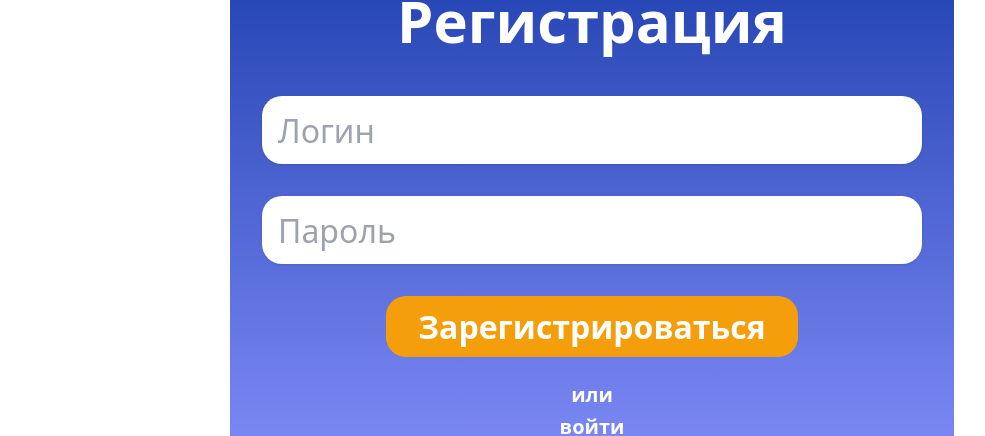
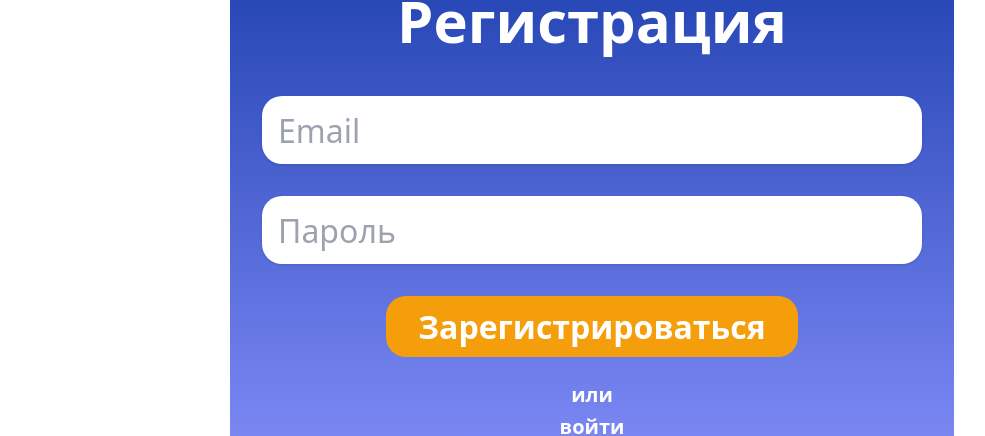
Before and after one commit to vladdan16/spda-afisha, a React (Create React App) app in the folder frontend/: page /entry in a window 1280 px wide. Shown: the part 241-677 px from the top of the page, without its empty margins (48-1033 px from the left). Built offline with nearby package versions, Linux system fonts and the light colour scheme; no server answers.

Commit message:
basic auth

```diff
--- a/frontend/src/pages/EntryPage.tsx
+++ b/frontend/src/pages/EntryPage.tsx
@@ -1,11 +1,35 @@
 import React, { useState } from "react";
 import { Navigation } from "../components/Navigation";
+import {
+  createUserWithEmailAndPassword,
+  signInWithEmailAndPassword,
+} from "firebase/auth";
+import { auth } from "../firebase";
 
 export default function EntryPage() {
   const [isRegistered, setIsRegistered] = useState(false);
+  const [email, setEmail] = useState("");
+  const [password, setPassword] = useState("");
 
   const toggleRegistration = () => {
-    setIsRegistered((was: boolean) => !was);
+    setIsRegistered((was) => !was);
+  };
+
+  const handleAuth = async (event: React.FormEvent<HTMLFormElement>) => {
+    event.preventDefault();
+    try {
+      if (isRegistered) {
+        const res = await signInWithEmailAndPassword(auth, email, password);
+        console.log("Logged in successfully!");
+        console.log(res);
+      } else {
+        const res = await createUserWithEmailAndPassword(auth, email, password);
+        console.log("Registered successfully!");
+        console.log(res);
+      }
+    } catch (error) {
+      console.error("Authentication error: ", error);
+    }
   };
 
   return (
@@ -17,35 +41,47 @@ export default function EntryPage() {
             <div className="text-white text-[58px] font-semibold font-Montserrat mb-8">
               {isRegistered ? "Вход" : "Регистрация"}
             </div>
-            <div className="relative mb-8 w-full">
+            <form
+              onSubmit={handleAuth}
+              className="w-full flex flex-col items-center"
+            >
+              <div className="mb-8 w-full">
                 <input
-                type="text"
+                  type="email"
                   className="w-full h-[68px] bg-white rounded-[20px] shadow p-4 text-black text-opacity-50 text-[32px] font-medium font-Montserrat"
-                placeholder="Логин"
+                  placeholder="Email"
+                  value={email}
+                  onChange={(e) => setEmail(e.target.value)}
                 />
               </div>
-            <div className="relative mb-8 w-full">
+              <div className="mb-8 w-full">
                 <input
                   type="password"
                   className="w-full h-[68px] bg-white rounded-[20px] shadow p-4 text-black text-opacity-50 text-[32px] font-medium font-Montserrat"
                   placeholder="Пароль"
+                  value={password}
+                  onChange={(e) => setPassword(e.target.value)}
                 />
               </div>
-
-            <>
-              <button className="h-[61px] px-8 bg-amber-500 rounded-[20px] text-white text-[32px] font-bold font-Montserrat mb-6">
+              <div className="w-full flex justify-center">
+                <button
+                  type="submit"
+                  className="h-[61px] px-8 bg-amber-500 rounded-[20px] text-white text-[32px] font-bold font-Montserrat mb-6"
+                >
                   {isRegistered ? "Войти" : "Зарегистрироваться"}
                 </button>
+              </div>
+            </form>
             <div className="text-white text-xl font-semibold font-Montserrat mb-1">
               или
             </div>
             <button
+              type="button"
               className="text-white text-xl font-bold font-Montserrat"
               onClick={toggleRegistration}
             >
               {isRegistered ? "зарегистрироваться" : "войти"}
             </button>
-            </>
           </div>
         </div>
       </div>
```
Lines whose indentation alone changed are shown as unchanged.
